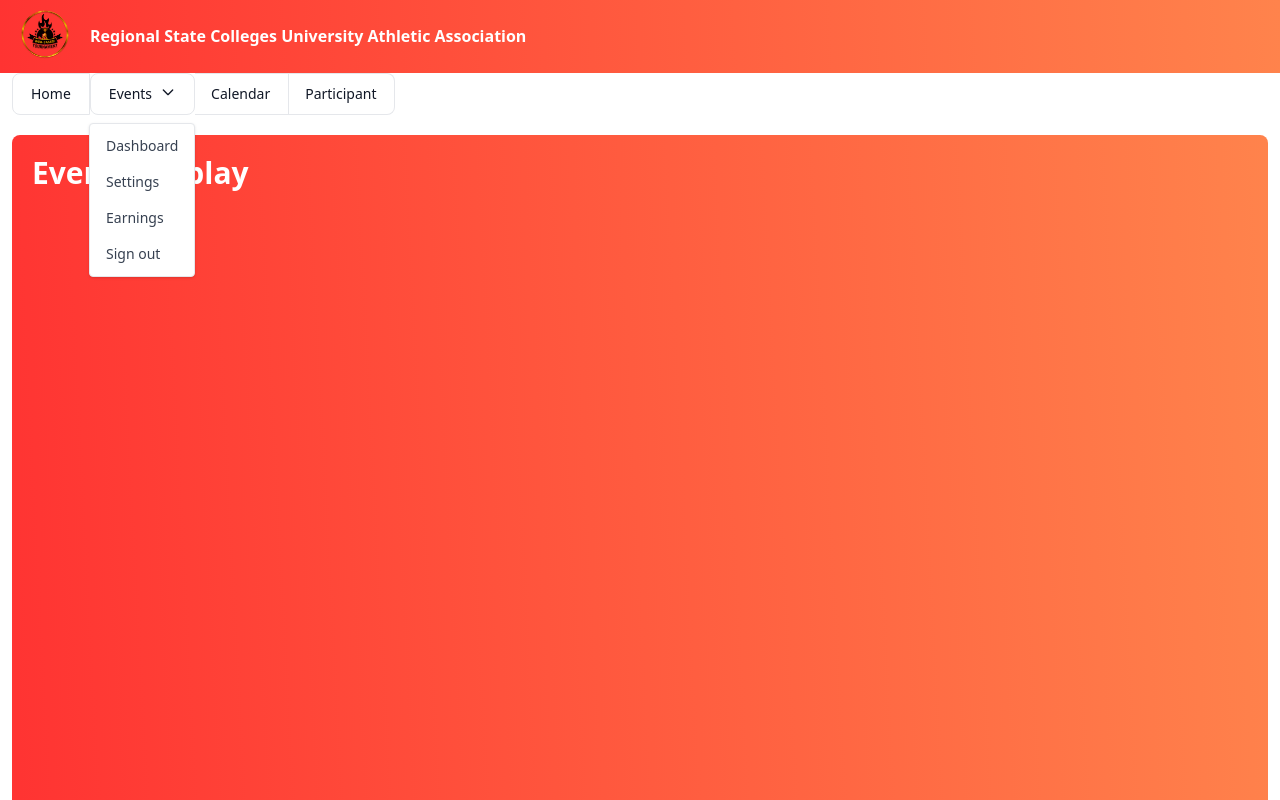
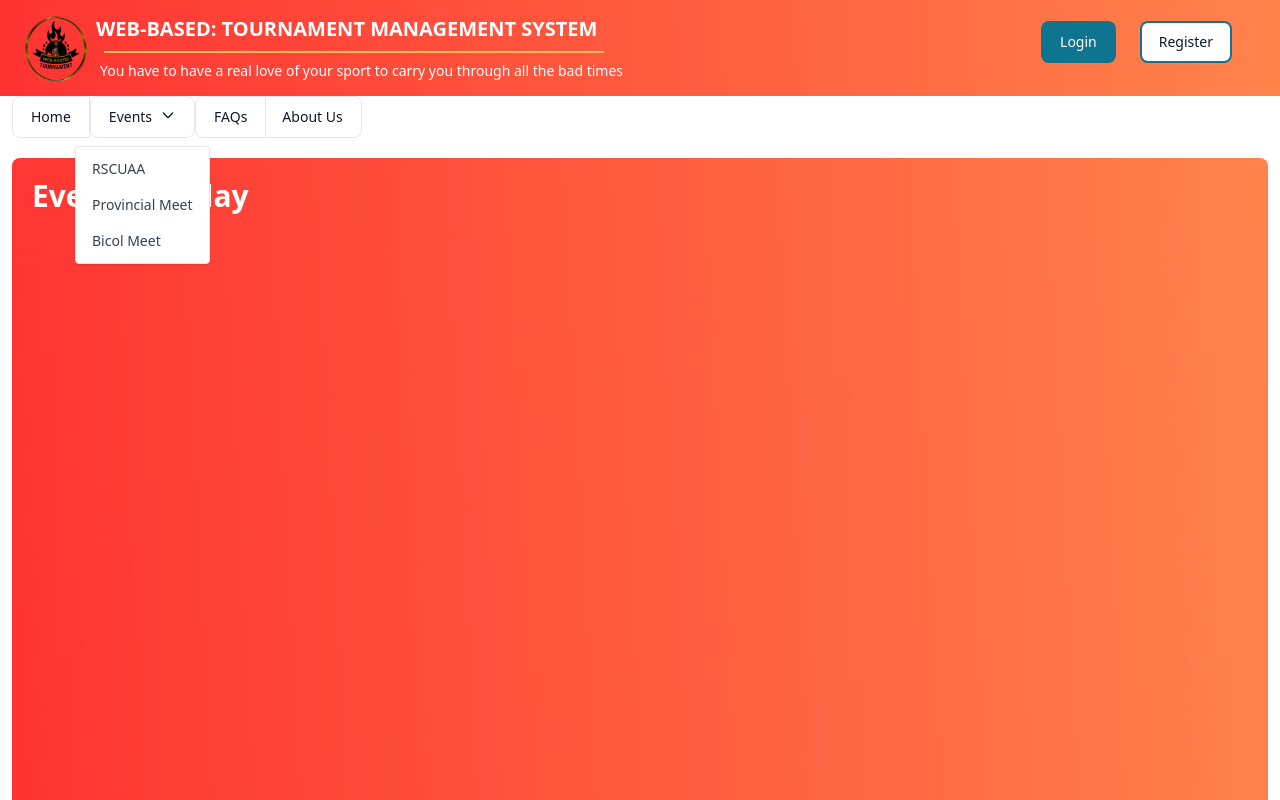
Before and after one commit to Sowishi/Tournament-Management-System, a React (Vite) app: page /bracket in a window 1280 px wide. Both pictures are taken after a click on the button "Events". Shown: the top 800 px of the page. Built offline with nearby package versions, Linux system fonts and the light colour scheme; the HTML template or start-up script is replaced by a standard one.

Commit message:
Add dynamic link

```diff
--- a/package.json
+++ b/package.json
@@ -17,7 +17,8 @@
     "react": "^18.3.1",
     "react-dom": "^18.3.1",
     "react-router-dom": "^6.26.0",
-    "webghoul-react-bracket-tournaments": "^1.1.1"
+    "webghoul-react-bracket-tournaments": "^1.1.1",
+    "zustand": "^4.5.5"
   },
   "devDependencies": {
     "@types/react": "^18.3.3",
--- a/src/components/header.jsx
+++ b/src/components/header.jsx
@@ -1,30 +1,33 @@
 import { Button, Dropdown } from "flowbite-react";
 import logo from "../assets/logo.png";
 import Navigation from "./navigation";
+import { Link } from "react-router-dom";
+import { useStore } from "../zustand/store";
+import { eventsName } from "../constant";
 
-const Header = ({ hideHeader }) => {
+const Header = () => {
+  const { currentEvent } = useStore();
+
   return (
     <>
-      {!hideHeader && (
       <div
         className="header w-100"
         style={{
           background:
             "linear-gradient(87deg, rgba(255,51,50,1) 0%, rgba(255,131,76,1) 100%)",
-            height: "20vh",
         }}
       >
         <div className="brand flex items-center justify-between p-2 mx-2">
           <div className="wrapper flex items-center justify-start">
-              <img
-                src={logo}
-                alt=""
-                style={{ width: "6rem", height: "6rem" }}
-              />
+            <img src={logo} alt="" style={{ width: "5rem", height: "5rem" }} />
             <div className="title">
               <h1 className="text-xl text-white font-bold">
-                  WEB-BASED: TOURNAMENT MANAGEMENT SYSTEM
+                {currentEvent
+                  ? eventsName[currentEvent]
+                  : " WEB-BASED: TOURNAMENT MANAGEMENT SYSTEM"}
               </h1>
+              {!currentEvent && (
+                <>
                   <div
                     className="line my-2 mx-2"
                     style={{ width: 500, height: 2, background: "#FFBD59" }}
@@ -33,22 +36,29 @@ const Header = ({ hideHeader }) => {
                     You have to have a real love of your sport to carry you
                     through all the bad times
                   </p>
+                </>
+              )}
             </div>
           </div>
 
+          {!currentEvent && (
             <div className="auth-links w-100 flex justify-end items-center mx-5">
               <div className="flex mb-3">
+                <Link to={"/login"}>
                   <Button color="info" className="mx-3">
-                  Log in
+                    Login
                   </Button>
+                </Link>
+                <Link to={"/registration"}>
                   <Button outline color="info" className="mx-3">
                     Register
                   </Button>
-              </div>
-            </div>
+                </Link>
               </div>
             </div>
           )}
+        </div>
+      </div>
 
       <Navigation />
     </>
--- a/src/components/navigation.jsx
+++ b/src/components/navigation.jsx
@@ -1,18 +1,41 @@
 import { Button, Dropdown } from "flowbite-react";
+import { useStore } from "../zustand/store";
 
 const Navigation = () => {
+  const { setCurrentEvent, currentEvent } = useStore();
   return (
     <div className="navs w-100 bg-white">
       <Button.Group className="mx-3">
-        <Button color="gray">Home</Button>
-        <Dropdown color={"gray"} label="Events">
-          <Dropdown.Item>Dashboard</Dropdown.Item>
-          <Dropdown.Item>Settings</Dropdown.Item>
-          <Dropdown.Item>Earnings</Dropdown.Item>
-          <Dropdown.Item>Sign out</Dropdown.Item>
+        <a href="/">
+          <Button color="gray">Home</Button>
+        </a>
+        <Dropdown color={"gray"} label={currentEvent ? currentEvent : "Events"}>
+          {" "}
+          <Dropdown.Item onClick={() => setCurrentEvent("RSCUAA")}>
+            RSCUAA
+          </Dropdown.Item>
+          <Dropdown.Item onClick={() => setCurrentEvent("Provincial Meet")}>
+            {" "}
+            Provincial Meet
+          </Dropdown.Item>
+          <Dropdown.Item onClick={() => setCurrentEvent("Bicol Meet")}>
+            Bicol Meet
+          </Dropdown.Item>
         </Dropdown>
-        <Button color="gray">Calendar</Button>
-        <Button color="gray">Participant</Button>
+        {!currentEvent && (
+          <>
+            <Button color="gray">FAQs</Button>
+            <Button color="gray">About Us</Button>
+          </>
+        )}
+        {currentEvent && (
+          <>
+            <Button color="gray">Calendar</Button>
+            <Button color="gray">Tournaments</Button>
+            <Button color="gray">Tally</Button>
+            <Button color="gray">Participants</Button>
+          </>
+        )}
       </Button.Group>
     </div>
   );
--- /dev/null
+++ b/src/constant.js
@@ -0,0 +1,6 @@
+export const eventsName = {
+  RSCUAA:
+    "Regional State Colleges and Universities Athletic Association 2024 BICOL",
+  "Provincial Meet": "Provincial Meet Tournament 2024",
+  "Bicol Meet": "Bicol Meet Tournament 2024",
+};
--- a/src/pages/bracket.jsx
+++ b/src/pages/bracket.jsx
@@ -2,7 +2,7 @@ import DefaultLayout from "../layout/defaultLayout";
 
 const Bracket = () => {
   return (
-    <DefaultLayout hideHeader={true}>
+    <DefaultLayout>
       <div className="w-full mx-auto min-h-screen">
         <div
           className="wrapper h-screen mx-3 mt-5 rounded-lg p-5 mb-5"
--- a/src/pages/registration.jsx
+++ b/src/pages/registration.jsx
@@ -163,9 +163,9 @@ const Registration = () => {
               <h1 className="text-white text-3xl font-bold">
                 Registration Completed ✅
               </h1>
-              <Button className="mt-5">
-                <Link to="/login">Login Now!</Link>
-              </Button>
+              <Link to="/login">
+                <Button className="mt-5">Login Now!</Button>
+              </Link>
             </div>
           )}
         </form>
--- /dev/null
+++ b/src/zustand/store.js
@@ -0,0 +1,8 @@
+import { create } from "zustand";
+
+const useStore = create((set) => ({
+  currentEvent: undefined,
+  setCurrentEvent: (event) => set((state) => ({ currentEvent: event })),
+}));
+
+export { useStore };
```
Also changed, not shown: 1 other file (tests, documents, lock files or other folders). Lines whose indentation alone changed are shown as unchanged.
